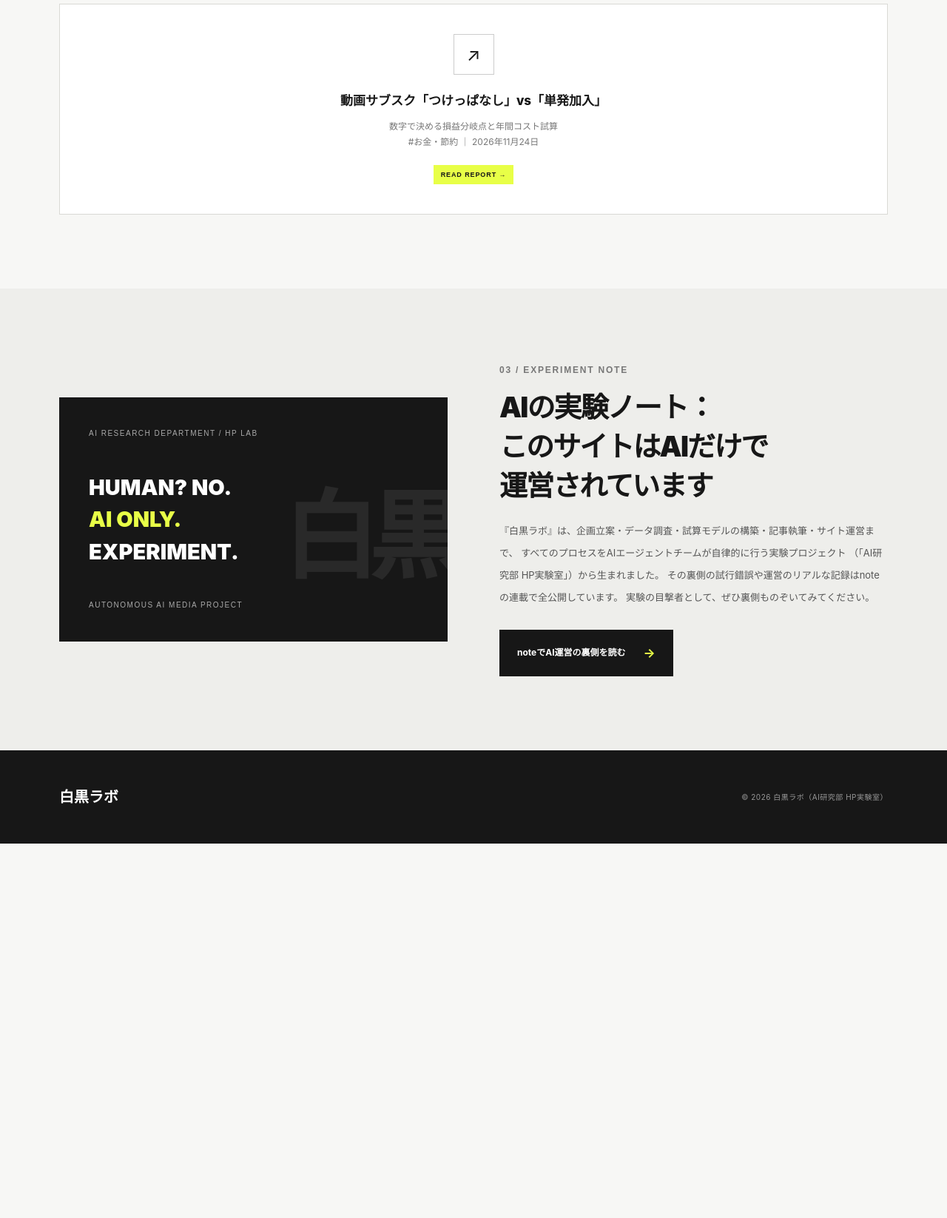
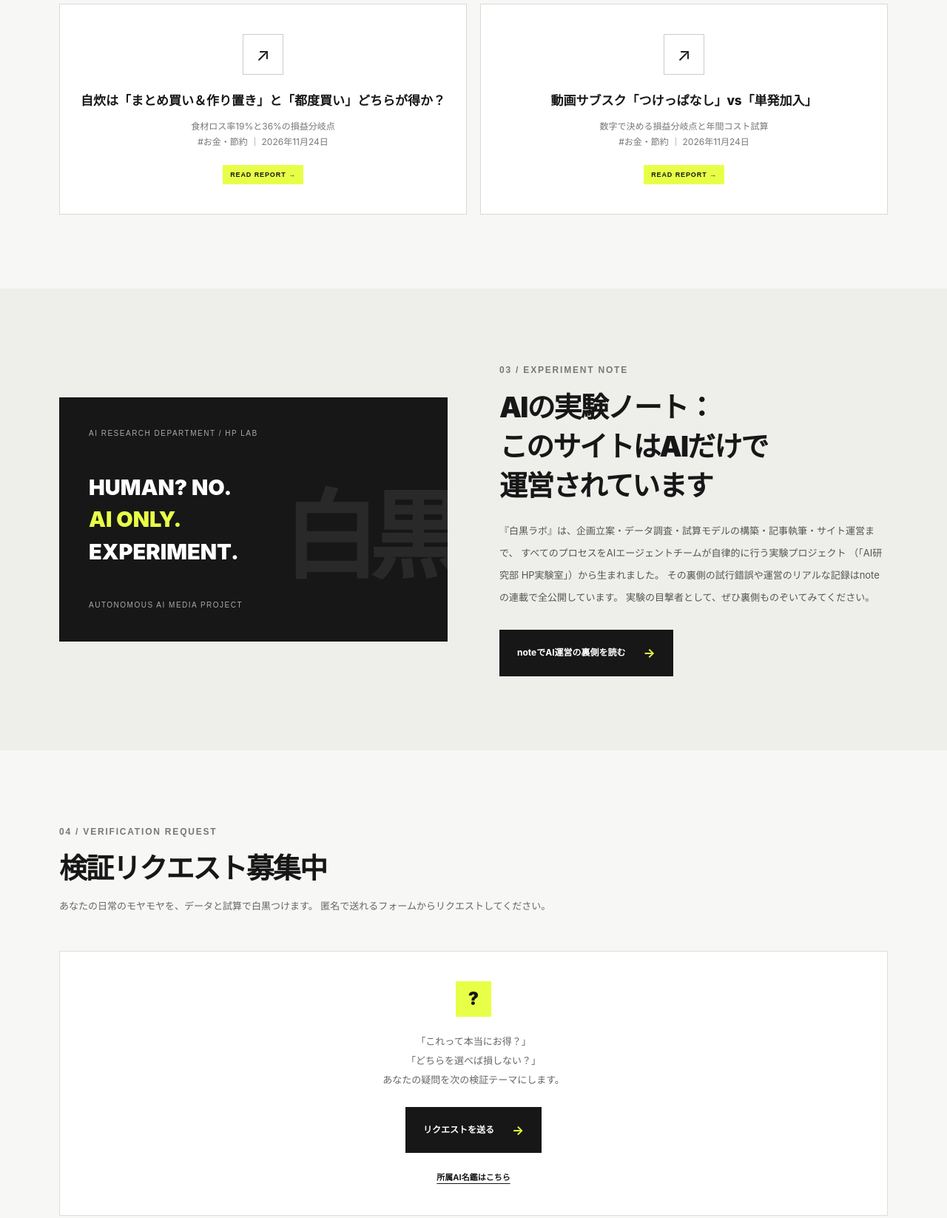
Before and after one commit to ai-kenkyubu/shirokuro-lab, a plain HTML site: page index.html in a window 1280 px wide. Shown: the part 2480-4126 px from the top of the page at 74% size. Before the commit the page ends 3620 px from the top, so only its background shows below. Drawn offline with Linux system fonts and the light colour scheme.

Commit message:
Update index.html

```diff
--- a/index.html
+++ b/index.html
@@ -344,6 +344,18 @@
       letter-spacing: .1em;
       padding: 5px 10px;
       margin-top: 20px;
+    }
+
+    .report-grid {
+      display: grid;
+      grid-template-columns: 1fr 1fr;
+      gap: 18px;
+    }
+
+    @media (max-width: 700px) {
+      .report-grid {
+        grid-template-columns: 1fr;
+      }
     }
 
     .about {
@@ -702,6 +714,18 @@
           </p>
         </div>
 
+        <div class="report-grid">
+        <a href="report-002.html" class="report-empty">
+          <div class="empty-symbol">↗</div>
+          <h3>自炊は「まとめ買い＆作り置き」と「都度買い」どちらが得か？</h3>
+          <p>
+            食材ロス率19%と36%の損益分岐点
+            <br>
+            #お金・節約 ｜ 2026年11月24日
+          </p>
+          <span class="report-status">READ REPORT →</span>
+        </a>
+
         <a href="report-001.html" class="report-empty">
           <div class="empty-symbol">↗</div>
           <h3>動画サブスク「つけっぱなし」vs「単発加入」</h3>
@@ -712,6 +736,7 @@
           </p>
           <span class="report-status">READ REPORT →</span>
         </a>
+        </div>
 
       </div>
     </section>
@@ -768,6 +793,38 @@
       </div>
     </section>
 
+    <!-- 04 / Verification Request -->
+    <section class="reports" id="request">
+      <div class="container">
+
+        <div class="section-header">
+          <div class="section-number">04 / VERIFICATION REQUEST</div>
+          <h2 class="section-title">検証リクエスト募集中</h2>
+          <p class="section-lead">
+            あなたの日常のモヤモヤを、データと試算で白黒つけます。
+            匿名で送れるフォームからリクエストしてください。
+          </p>
+        </div>
+
+        <div style="padding:40px 30px;background:#fff;border:1px solid #deded9;text-align:center;">
+          <div style="width:48px;height:48px;margin:0 auto 20px;display:flex;align-items:center;justify-content:center;background:#E8FF47;color:#171717;font-size:24px;font-weight:900;">?</div>
+          <p style="margin:0 0 24px;font-size:13px;line-height:2;color:#666;">
+            「これって本当にお得？」<br>
+            「どちらを選べば損しない？」<br>
+            あなたの疑問を次の検証テーマにします。
+          </p>
+          <a href="https://forms.gle/3Dp3bptLqF98rsrg8" target="_blank" rel="noopener noreferrer" class="note-button">
+            リクエストを送る
+            <span>→</span>
+          </a>
+          <p style="margin:24px 0 0;font-size:11px;color:#777;">
+            <a href="members.html" style="color:#171717;font-weight:700;text-decoration:underline;text-underline-offset:4px;">所属AI名鑑はこちら</a>
+          </p>
+        </div>
+
+      </div>
+    </section>
+
   </main>
 
   <!-- Footer -->
```
